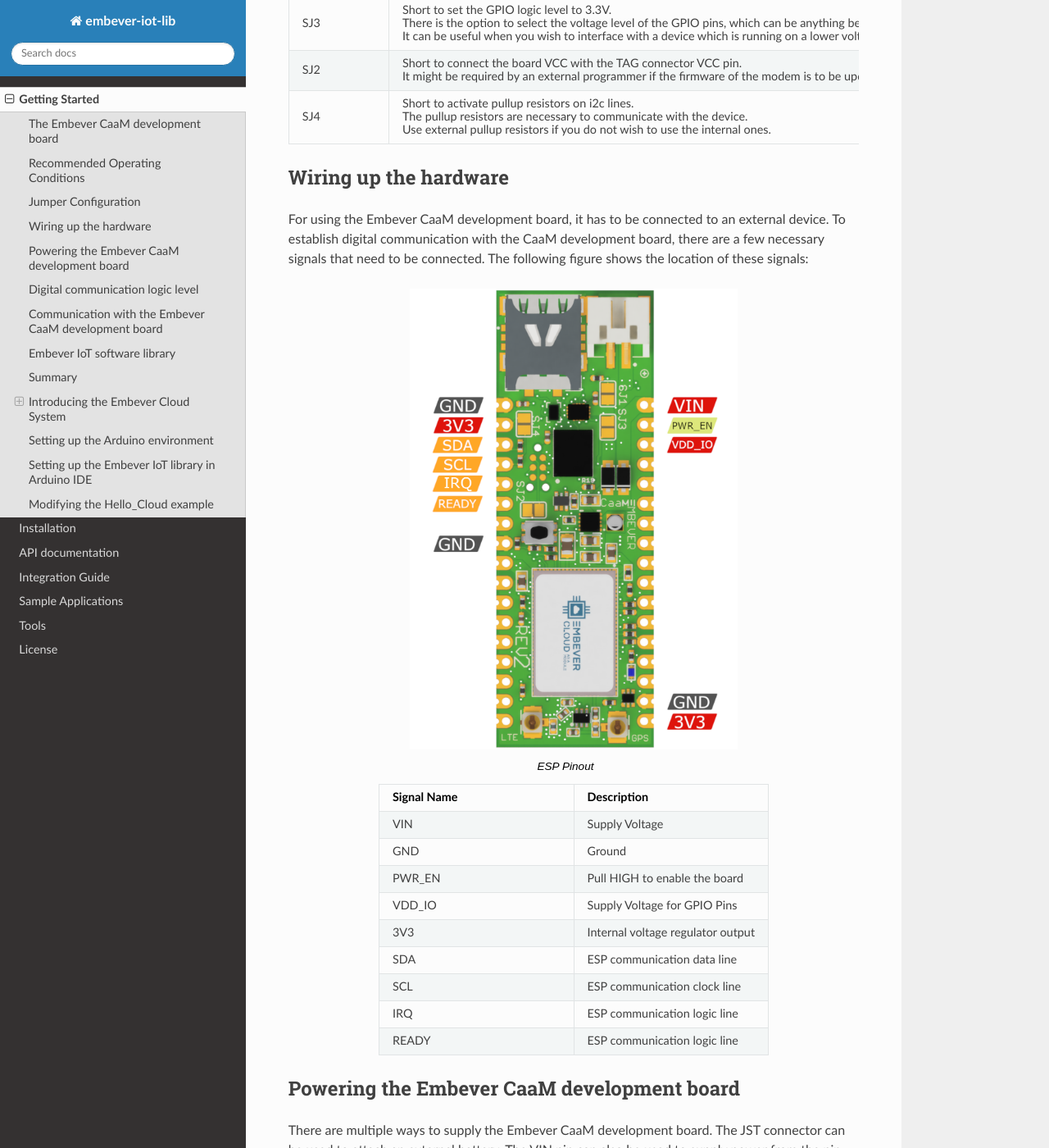
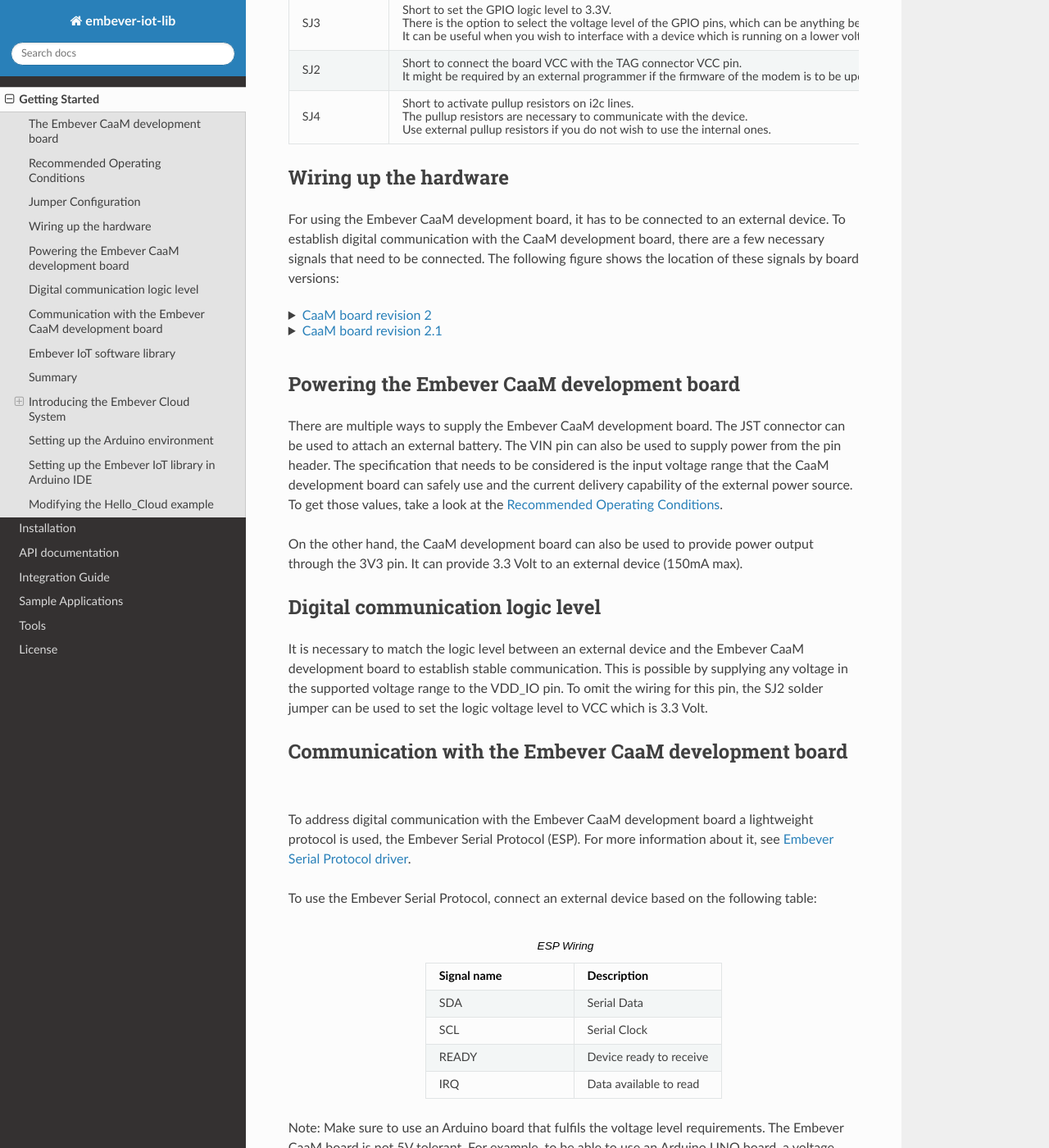
Before and after one commit to Embever/embever-iot-library, a Sphinx documentation site: the page built from docs/source/getting_started.rst, in a window 1280 px wide and 1400 px high, scrolled down 1709 px. Shown: the whole window at 82% size. Built offline with Sphinx 7.4.7 and the Read the Docs theme 2.0.0, drawn with Linux system fonts in a browser that asks for light colours; some of the changed text lies outside the part shown.

Commit message:
Updated CaaM board pinout by revisions

```diff
--- a/docs/source/getting_started.rst
+++ b/docs/source/getting_started.rst
@@ -98,8 +98,51 @@
 Wiring up the hardware
 -----------------------
 For using the Embever CaaM development board, it has to be connected to an external device. To establish digital communication with the CaaM development board, there are a few necessary signals that need to be connected.
-The following figure shows the location of these signals:
+The following figure shows the location of these signals by board versions:
 
+.. raw:: html
+
+   <details>
+   <summary><a>CaaM board revision 2</a></summary>
+.. figure:: ./img/ESP_HL_Rev1.png
+  :width: 400
+  :align: center
+  :alt: Embever CaaM Development Board ESP Signals
+
+.. list-table:: ESP Pinout
+   :widths: 25 25
+   :header-rows: 1
+   :align: center
+
+   * - Signal Name
+     - Description
+   * - VIN
+     - Supply Voltage input
+   * - GND
+     - Ground
+   * - PWR_EN
+     - Enable power, active LOW, enabled by default
+   * - VDD_IO
+     - Supply Voltage for GPIO Pins
+   * - 3V3
+     - Internal voltage regulator output
+   * - SDA
+     - ESP data line
+   * - SCL
+     - ESP clock line
+   * - IRQ
+     - ESP logic line, active low
+   * - READY
+     - ESP logic line, active high
+
+.. raw:: html
+
+   </details>
+
+.. raw:: html
+
+   <details>
+   <summary><a>CaaM board revision 2.1</a></summary>
 .. figure:: ./img/ESP_HL.png
   :width: 400
   :align: center
@@ -113,23 +156,31 @@
    * - Signal Name
      - Description
    * - VIN
-     - Supply Voltage
+     - Supply Voltage input
    * - GND
      - Ground
    * - PWR_EN
-     - Pull HIGH to enable the board
+     - Enable power, active LOW
    * - VDD_IO
      - Supply Voltage for GPIO Pins
    * - 3V3
      - Internal voltage regulator output
    * - SDA
-     - ESP communication data line
+     - ESP data line
    * - SCL
-     - ESP communication clock line
+     - ESP clock line
    * - IRQ
-     - ESP communication logic line
+     - ESP logic line, active low
    * - READY
-     - ESP communication logic line
+     - ESP logic line, active high
+
+.. raw:: html
+
+   </details>
+   <br></br>
+
+
+
 
 Powering the Embever CaaM development board
 --------------------------------------------
```
Also changed, not shown: other parts of docs/source/getting_started.rst (+1 -1 lines), docs/source/img/ESP_HL_Rev1.png (added).
